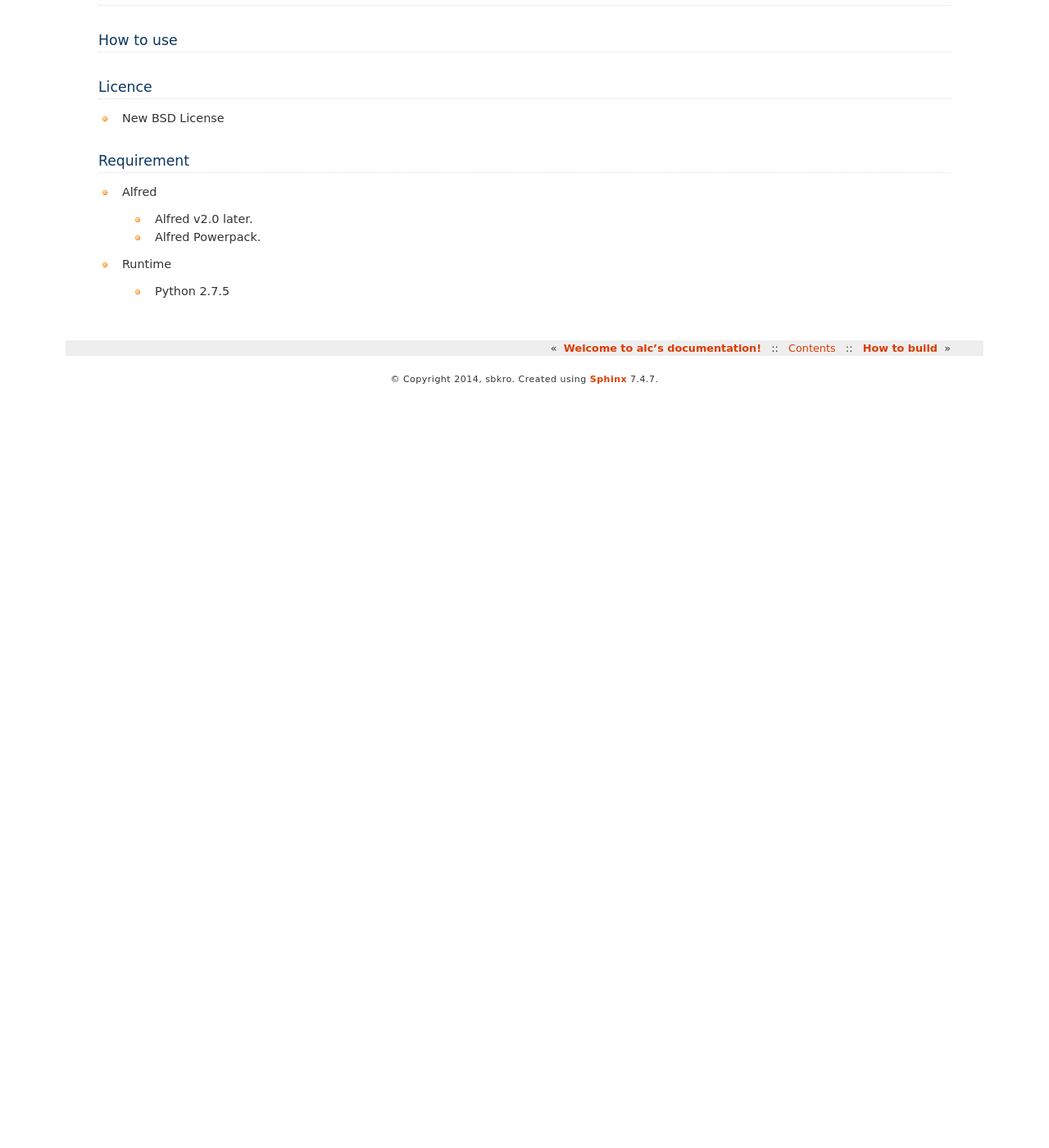
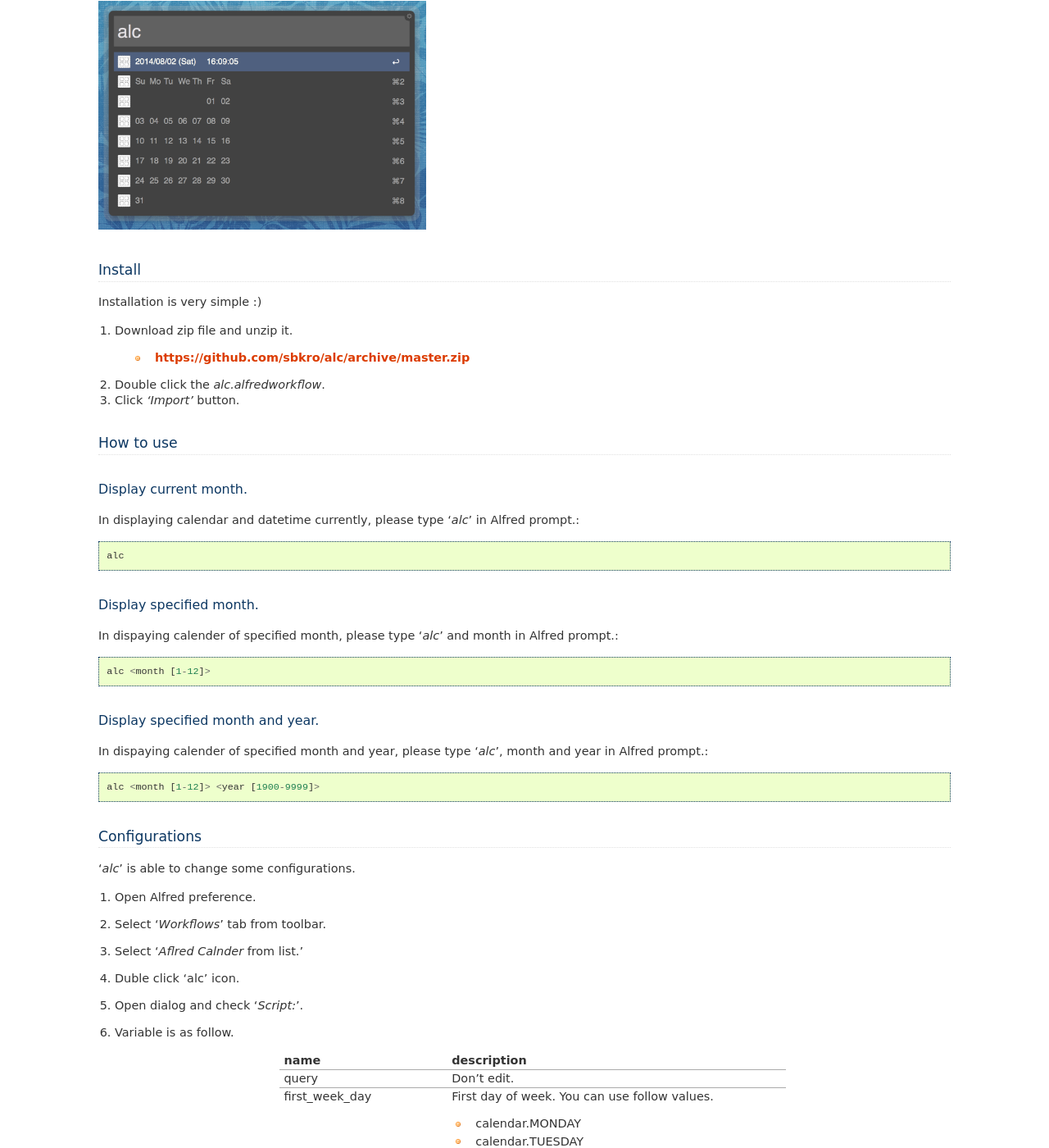
Before and after one commit to sbkro/alc, a Sphinx documentation site: the page built from doc/how_to_use.rst, in a window 1280 px wide and 1400 px high, scrolled down 270 px. Shown: the whole window at 82% size. Built offline with Sphinx 7.4.7, drawn with Linux system fonts in a browser that asks for light colours; before the commit the page ends 900 px from its top, so only the background shows below that; some of the changed text lies outside the part shown.

Commit message:
Create 'how_to_use.rst'.

```diff
--- a/doc/how_to_use.rst
+++ b/doc/how_to_use.rst
@@ -1,26 +1,93 @@
 How to use
 ==========
 
-About this?
-----------
+About '*alc*'?
+--------------
+'*alc*' is an Alfred workflows plugin to display a calendar.
+Through the use of this plugin, be able to check calendar
+and current time, quickly.
+
+.. image:: img/cap01.png
+    :width: 400px
 
 Install
 -------
+Installation is very simple :)
+
+1. Download zip file and unzip it.
+
+  * https://github.com/sbkro/alc/archive/master.zip
+
+2. Double click the *alc.alfredworkflow*.
+3. Click *'Import'* button.
 
 How to use
 ----------
+
+Display current month.
+^^^^^^^^^^^^^^^^^^^^^^
+In displaying calendar and datetime currently, please type
+'*alc*' in Alfred prompt.::
+
+    alc
+
+
+Display specified month.
+^^^^^^^^^^^^^^^^^^^^^^^^
+In dispaying calender of specified month, please type
+'*alc*' and month in Alfred prompt.::
+
+    alc <month [1-12]>
+
+Display specified month and year.
+^^^^^^^^^^^^^^^^^^^^^^^^^^^^^^^^^
+In dispaying calender of specified month and year, please type
+'*alc*', month and year in Alfred prompt.::
+
+    alc <month [1-12]> <year [1900-9999]>
+
+
+Configurations
+--------------
+'*alc*' is able to change some configurations.
+
+1. Open Alfred preference.
+2. Select '*Workflows*' tab from toolbar.
+3. Select '*Aflred Calnder* from list.'
+4. Duble click 'alc' icon.
+5. Open dialog and check '*Script:*'.
+6. Variable is as follow.
+
+    +----------------------------+----------------------------------------------+
+    | name                       | description                                  |
+    +============================+==============================================+
+    | query                      | Don't edit.                                  |
+    +----------------------------+----------------------------------------------+
+    | first_week_day             | First day of week. You can use follow values.|
+    |                            |                                              |
+    |                            | * calendar.MONDAY                            |
+    |                            | * calendar.TUESDAY                           |
+    |                            | * calendar.WEDNESDAY                         |
+    |                            | * calendar.THURSDAY                          |
+    |                            | * calendar.FRIDAY                            |
+    |                            | * calendar.SATURDAY                          |
+    |                            | * calendar.SUNDAY                            |
+    +----------------------------+----------------------------------------------+
+    | default_datetime_format    | It is the format which to display the        |
+    |                            | current datetime.                            |
+    +----------------------------+----------------------------------------------+
+    | specified_datetime_format  | It is the format which to display the        |
+    |                            | specified datetime.                          |
+    +----------------------------+----------------------------------------------+
 
 Licence
 -------
 * New BSD License
 
-Requirement
------------
-* Alfred
-
- * Alfred v2.0 later.
- * Alfred Powerpack.
-
-* Runtime
-
- * Python 2.7.5
+Requirements
+------------
+* OSX 10.9+
+* Python 2.7.5 (Default version of OSX 10.9)
+* Alfred v2.0+ with Powerpack.
+    .. seealso::
+        http://www.alfredapp.com
```
Also changed, not shown: doc/img/cap01.png (added), 1 other file.
